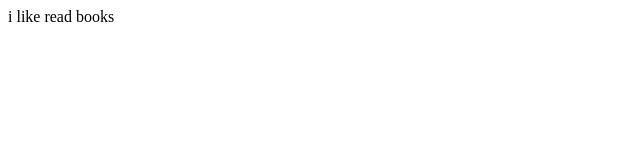
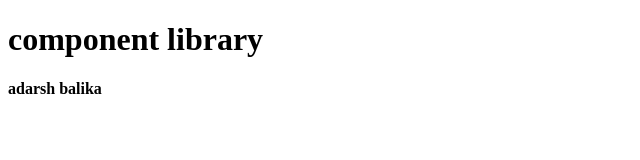
Before and after one commit to shubhamjainnn/jain-shubham, a plain HTML site: page new folder/index.html in a window 1280 px wide. Shown: the whole page, without its empty margins (0-640 px from the left). Drawn offline with Linux system fonts and the light colour scheme.

Commit message:
gfsfdsfsf

```diff
--- a/new folder/index.html
+++ b/new folder/index.html
@@ -3,8 +3,12 @@
   <head>
     <meta charset="UTF-8" />
     <meta name="viewport" content="width=device-width, initial-scale=1.0" />
-    <title>shubham jain</title>
-    i like read books
+    <title>adarsh balika component library</title>
+
+    <header img src=""></header>
   </head>
-  <body></body>
+  <body>
+    <h1>component library</h1>
+    <p><strong>adarsh balika</strong></p>
+  </body>
 </html>
```
